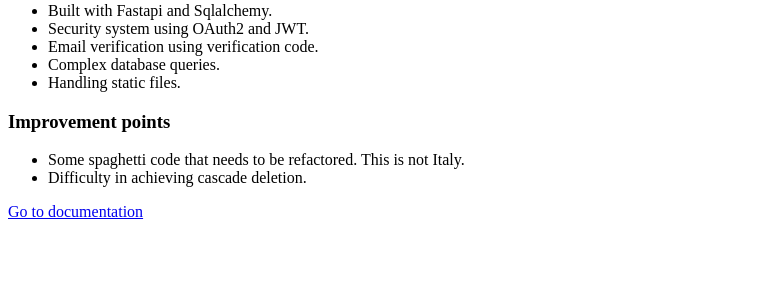
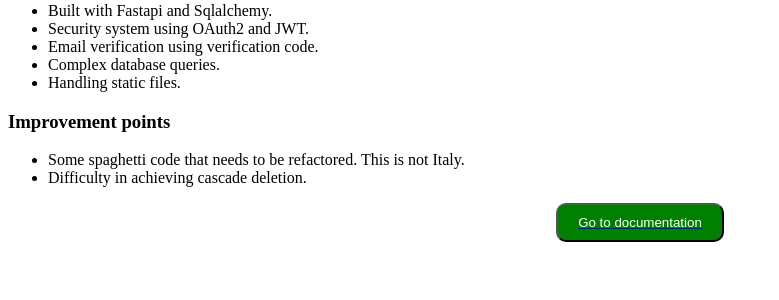
Before and after one commit to markospy/biodash, a FastAPI app: page / in a window 1280 px wide. Shown: the part 160-460 px from the top of the page, without its empty margins (0-779 px from the left). Run offline with FastAPI, Linux system fonts and the light colour scheme.

Commit message:
Modify templates

```diff
--- a/templates/template.html
+++ b/templates/template.html
@@ -7,8 +7,8 @@
     <style>
         .button {
           background-color: green;
-          border-radius: 20px;
-          display: block;
+          border-radius: 10px;
+          display: flex;
           margin: 0 auto;
           padding: 10px 20px;
           color: white;
@@ -35,7 +35,7 @@
         <li>Some spaghetti code that needs to be refactored. This is not Italy.</li>
         <li>Difficulty in achieving cascade deletion.</li>
     </ul>
-    <a href="https://biodash.onrender.com/docs#/>
+    <a href=https://biodash.onrender.com/docs#/>
         <button class="button">Go to documentation</button>
     </a>
 </body>
```
